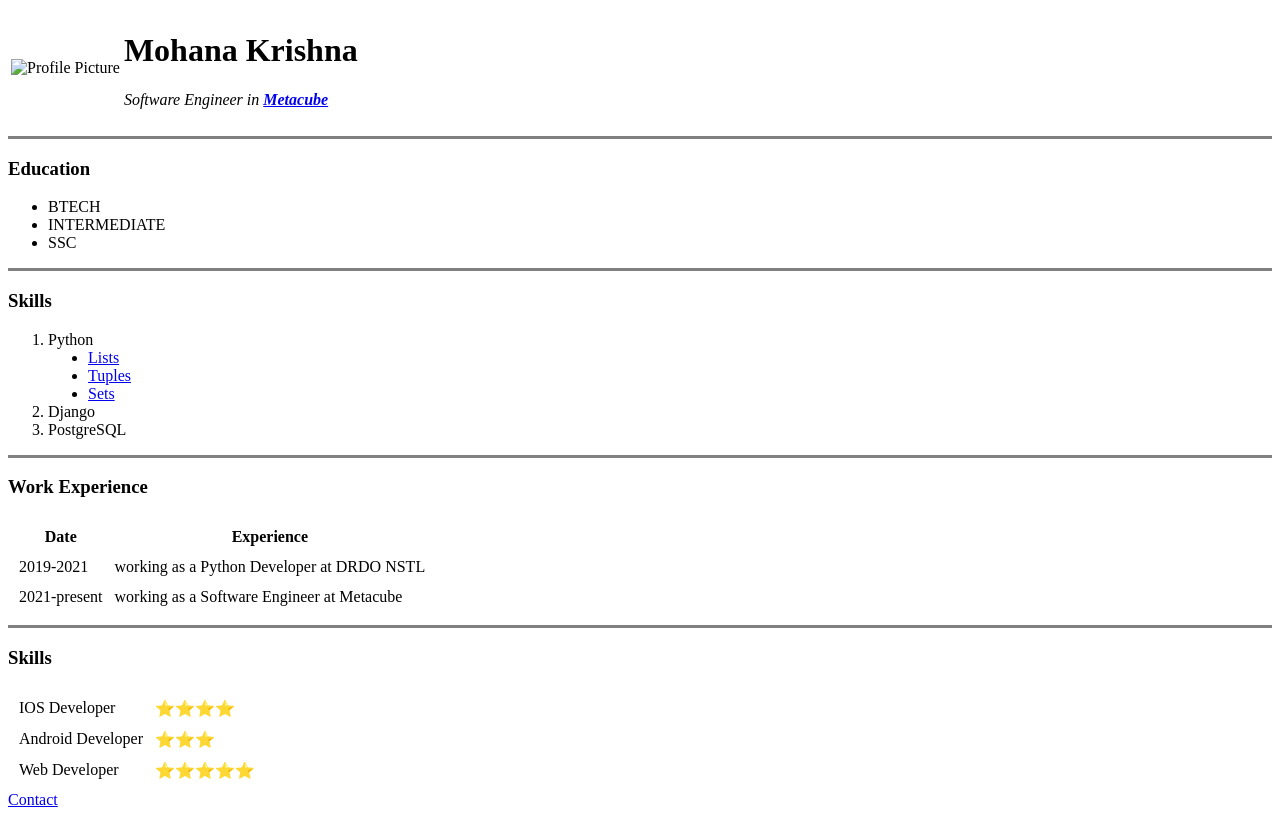
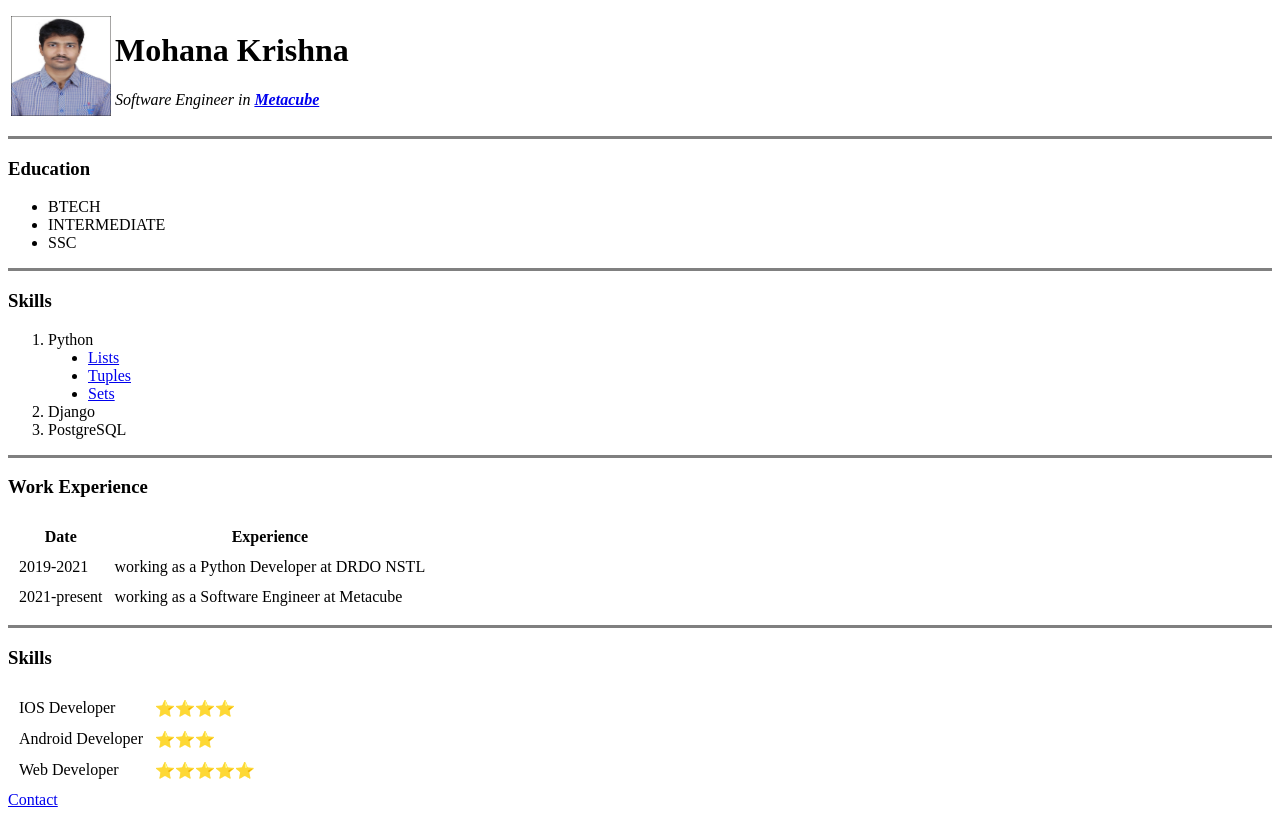
Before and after one commit to mohan51/CV, a plain HTML site: page index.html in a window 1280 px wide. Drawn offline with Linux system fonts and the light colour scheme; the site is published under a folder, as on GitHub Pages, so addresses that start at the root find nothing.

Commit message:
update index.html image

```diff
--- a/index.html
+++ b/index.html
@@ -10,7 +10,7 @@
     <table>
         <tr>
             <td>
-                <img src="/images/profile.jpg" alt="Profile Picture" width="100" height="100">
+                <img src="images/profile.jpg" alt="Profile Picture" width="100" height="100">
             </td>
             <td>
                 <h1>
```
